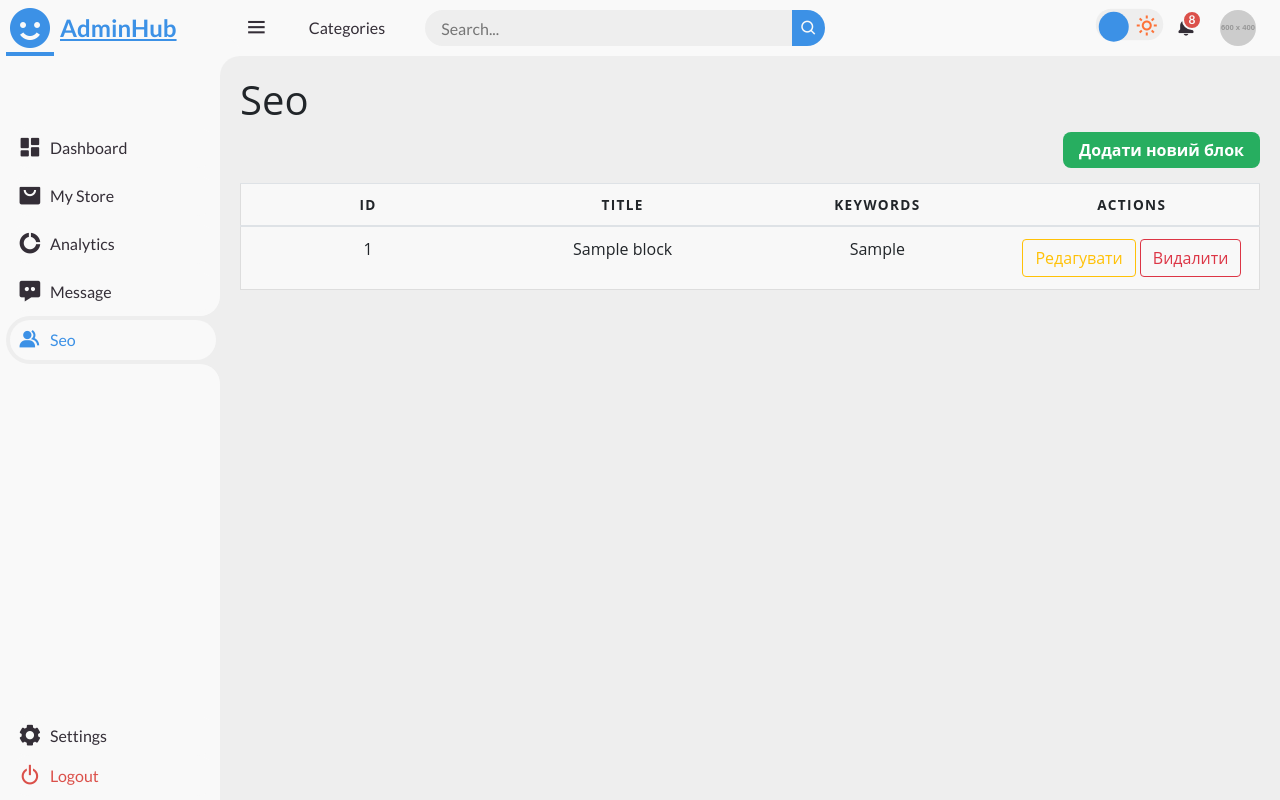
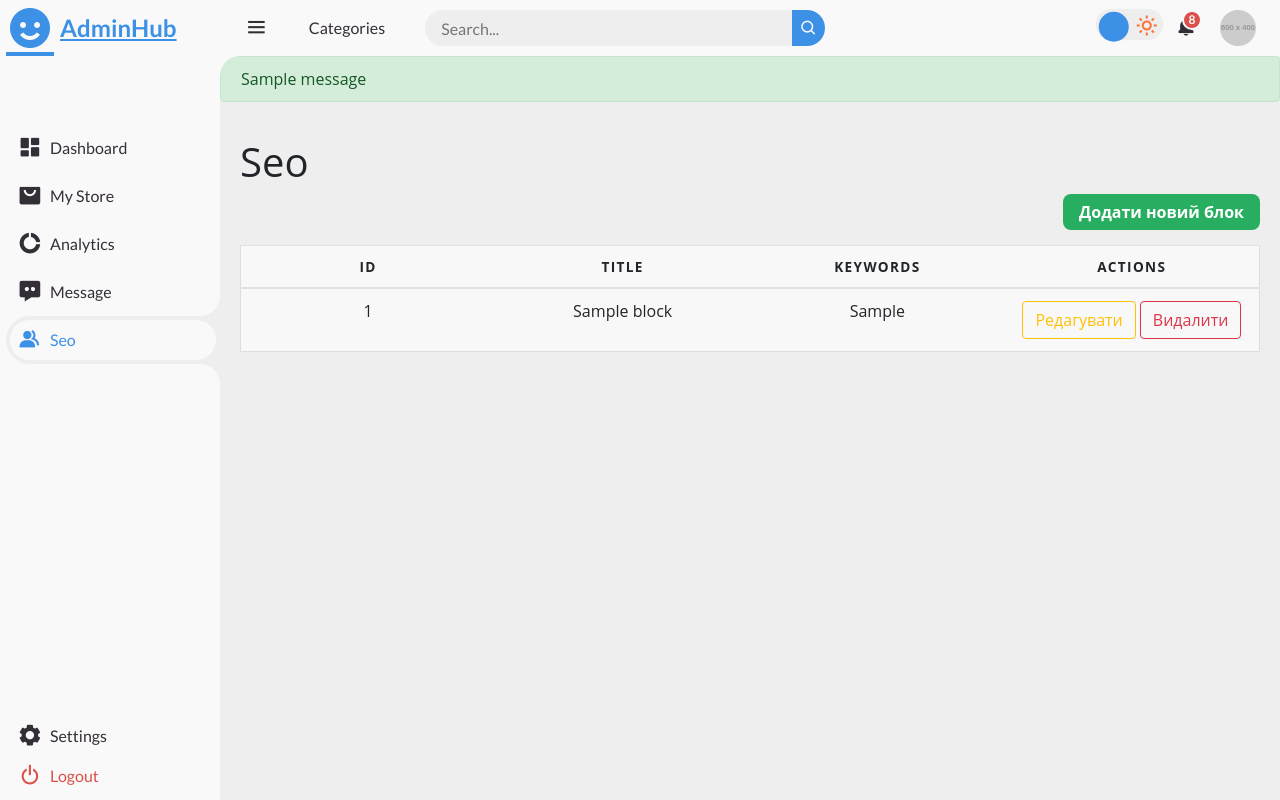
Before and after one commit to Bohdan11Dii/cinema-management-system, a Django app: page /admin_panel/seo_block/ in a window 1280 px wide. Run offline with Django 5.2, Linux system fonts and the light colour scheme; tables that the repository leaves empty hold one stand-in row (values such as "Sample post"); grey boxes labelled with a size stand in for pictures from a placeholder-image service; one stand-in notice (Sample message) is shown; some libraries are stand-ins or nearby versions.

Commit message:
Add/edit SEO functionality in admin panel

```diff
--- a/admin_panel/forms/seo.py
+++ b/admin_panel/forms/seo.py
@@ -1,4 +1,3 @@
-# admin_panel/forms/seo.py
 
 from django import forms
 from admin_panel.models.seo import SeoBlock
--- a/admin_panel/templates/seo/seo_form.html
+++ b/admin_panel/templates/seo/seo_form.html
@@ -5,7 +5,7 @@
 
   <div class="container mt-5">
     <h2 class="mb-4" style="text-align: center">{{ object|yesno:"Update,Create" }} SEO блок</h2>
-    <form method="post" class="seo-form">
+    <form method="post" class="seo-form" >
       {% csrf_token %}
 
       <div class="form-group">
--- a/admin_panel/templates/seo/seo_list.html
+++ b/admin_panel/templates/seo/seo_list.html
@@ -1,10 +1,15 @@
 {% extends "base.html" %}
 
 {% block content %}
+  {% if messages %}
+    {% for message in messages %}
+      <div class="alert alert-success">{{ message }}</div>
+    {% endfor %}
+  {% endif %}
   <div class="table-container">
-  <h1>Seo</h1>
+    <h1>Seo</h1>
     <div class="add-btn-container">
-      <a href="{% url 'admin_panel:seo_block_create' %}" class="btn-add" >Додати новий блок</a>
+      <a href="{% url 'admin_panel:seo_block_create' %}" class="btn-add">Додати новий блок</a>
     </div>
 
     <table class="table">
@@ -23,7 +28,7 @@
           <td>{{ seo.title }}</td>
           <td>{{ seo.keywords }}</td>
           <td>
-            <a href="{% url 'admin_panel:seo_block_update' seo.id %}" class="btn btn-outline-warning" >Редагувати</a>
+            <a href="{% url 'admin_panel:seo_block_update' seo.id %}" class="btn btn-outline-warning">Редагувати</a>
             <a href="{% url 'admin_panel:seo_block_delete' seo.id %}" class="btn btn-outline-danger">Видалити</a>
           </td>
         </tr>
--- a/admin_panel/views/seo.py
+++ b/admin_panel/views/seo.py
@@ -1,8 +1,9 @@
 from django.urls import reverse_lazy
 from django.views import generic
-
+from django.contrib import messages
 from admin_panel.forms.seo import SeoForm
 from admin_panel.models import SeoBlock
+from django.contrib.messages.views import SuccessMessageMixin
 
 
 class SeoBlockListView(generic.ListView):
@@ -17,12 +18,19 @@ class SeoBlockCreateView(generic.CreateView):
     form_class = SeoForm
     success_url = reverse_lazy("admin_panel:seo_block_list")
 
+    def form_valid(self, form):
+        response = super().form_valid(form)
+        messages.success(self.request, "SEO блок успішно створено!")
+        return response
 
-class SeoBlockUpdateView(generic.UpdateView):
+
+class SeoBlockUpdateView(SuccessMessageMixin, generic.UpdateView):
     model = SeoBlock
     form_class = SeoForm
     template_name = "seo/seo_form.html"
     success_url = reverse_lazy("admin_panel:seo_block_list")
+    success_message = "The main page has been updated successfully"
+
 
 class SeoBlockDeleteView(generic.DeleteView):
     model = SeoBlock
```
